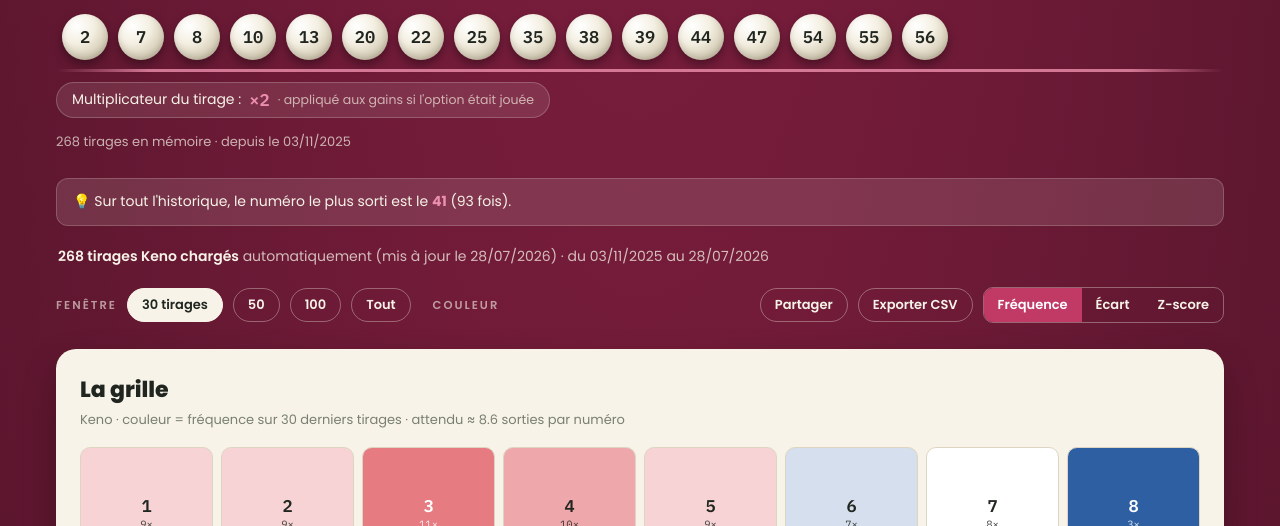
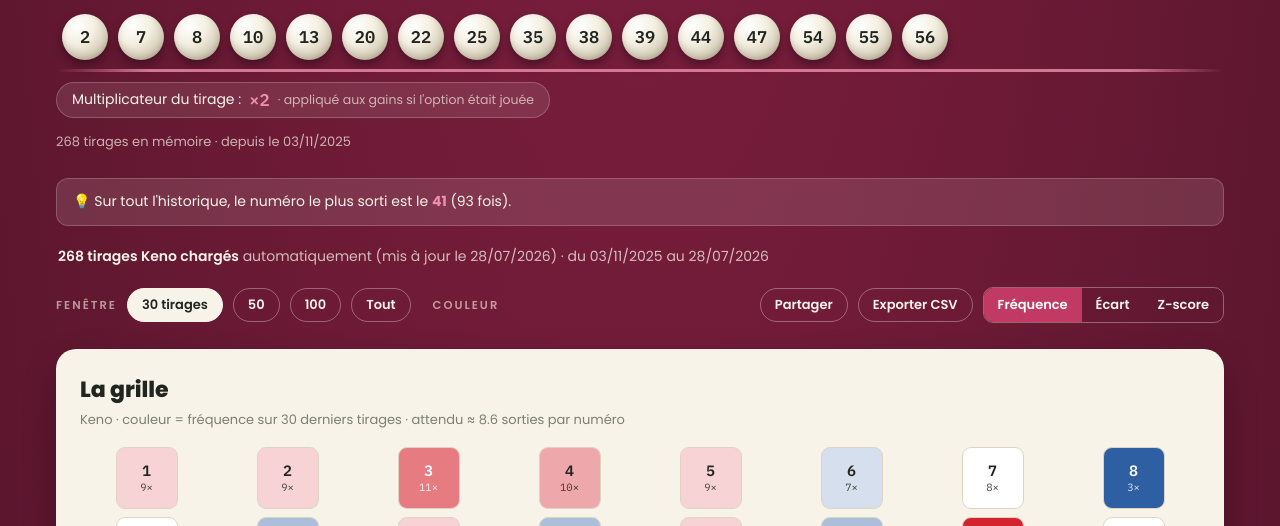
Before and after one commit to kaspro183/statirage, a website: page site/index.html in a window 1280 px wide. Shown: the part 274-800 px from the top of the page. Drawn offline with nearby package versions, Linux system fonts and the light colour scheme.

Commit message:
Add files via upload

```diff
--- a/site/index.html
+++ b/site/index.html
@@ -242,13 +242,14 @@
   @media (max-width: 620px) { .portrait-grid { grid-template-columns: 1fr; gap: 9px; } }
   #board { display: grid; gap: 8px; }
   .cell {
-    position: relative; aspect-ratio: 1; border-radius: 10px; border: 1px solid var(--ligne);
+    position: relative; aspect-ratio: 1; max-width: 62px; margin: 0 auto; width: 100%;
+    border-radius: 9px; border: 1px solid var(--ligne);
     display: flex; flex-direction: column; align-items: center; justify-content: center;
     cursor: pointer; transition: transform .08s; text-decoration: none;
   }
   .cell:hover { transform: scale(1.07); z-index: 2; box-shadow: 0 3px 10px rgba(0,0,0,.18); }
   .cell:focus-visible { outline: 2px solid var(--encre); outline-offset: 2px; z-index: 2; }
-  .cell .num { font: 600 17px 'IBM Plex Mono', monospace; }
+  .cell .num { font: 600 15px 'IBM Plex Mono', monospace; }
   .cell .val { font: 400 10.5px 'IBM Plex Mono', monospace; opacity: .85; }
   .cell .tip {
     display: none; position: absolute; bottom: calc(100% + 6px); left: 50%; transform: translateX(-50%);
```
